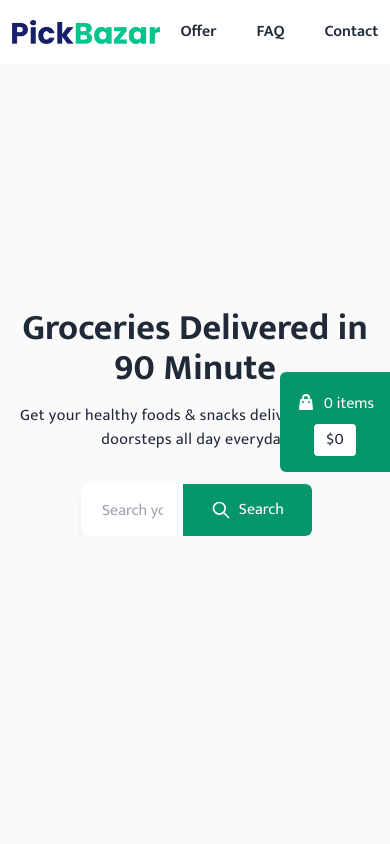
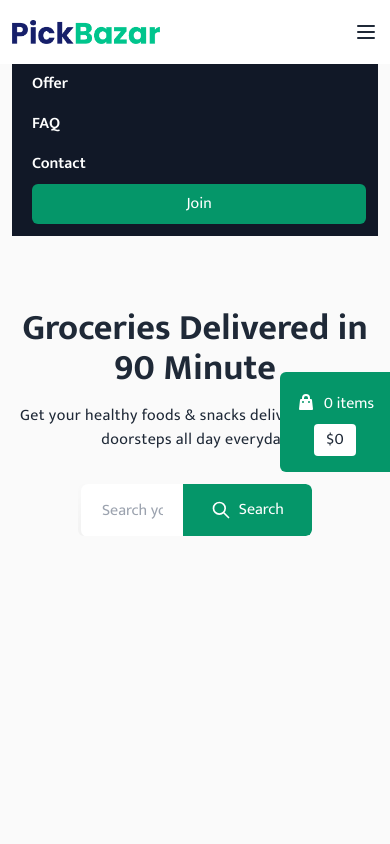
Before and after one commit to hossainrabbi/pick_bazar, a React (Create React App) app: page / in a window 390 px wide. Shown: the top 844 px of the page. Built offline with nearby package versions, Linux system fonts and the light colour scheme.

Commit message:
navbar responsive

```diff
--- a/src/components/Navbar/Navbar.js
+++ b/src/components/Navbar/Navbar.js
@@ -3,18 +3,40 @@
 import Container from '../common/Container';
 import Logo from '../../images/logo.png';
 import { Link } from 'react-router-dom';
+import { useState } from 'react';
 
 const Navbar = () => {
+    const [showMenu, setShowMenu] = useState(false);
+
     return (
         <nav className="w-full bg-white z-10">
             <Container>
-                <div className="flex justify-between items-center h-16">
+                <div className="flex relative justify-between items-center h-16">
                     <img className="h-6" src={Logo} alt="Pick Bazar" />
-                    <ul className="flex items-center">
+                    <svg
+                        xmlns="http://www.w3.org/2000/svg"
+                        className="h-6 w-6 md:hidden cursor-pointer"
+                        fill="none"
+                        viewBox="0 0 24 24"
+                        stroke="currentColor"
+                        onClick={() => setShowMenu(!showMenu)}
+                    >
+                        <path
+                            strokeLinecap="round"
+                            strokeLinejoin="round"
+                            strokeWidth={2}
+                            d="M4 6h16M4 12h16M4 18h16"
+                        />
+                    </svg>
+                    <ul
+                        className={`bg-gray-900 absolute md:static w-full md:w-auto top-16 md:top-auto z-20 pb-3 md:pb-0 md:bg-transparent md:flex md:items-center transition-all scale-y-0 origin-top transform md:transform-none ${
+                            !showMenu && 'scale-y-100'
+                        }`}
+                    >
                         <li className="mx-3 p-2">
                             <Link
                                 to="/"
-                                className="font-semibold hover:text-green-700 transition duration-300 ease-in-out"
+                                className="font-semibold hover:text-green-700 text-white md:text-gray-700 transition duration-300 ease-in-out"
                             >
                                 Offer
                             </Link>
@@ -22,7 +44,7 @@
                         <li className="mx-3 p-2">
                             <Link
                                 to="/"
-                                className="font-semibold hover:text-green-700 transition duration-300 ease-in-out"
+                                className="font-semibold hover:text-green-700 text-white md:text-gray-700 transition duration-300 ease-in-out"
                             >
                                 FAQ
                             </Link>
@@ -30,13 +52,15 @@
                         <li className="mx-3 p-2">
                             <Link
                                 to="/"
-                                className="font-semibold hover:text-green-700 transition duration-300 ease-in-out"
+                                className="font-semibold hover:text-green-700 text-white md:text-gray-700 transition duration-300 ease-in-out"
                             >
                                 Contact
                             </Link>
                         </li>
                         <li className="mx-3 pl-2">
-                            <Button className="bg-green-600">Join</Button>
+                            <Button className="bg-green-600 w-full md:w-auto">
+                                Join
+                            </Button>
                         </li>
                     </ul>
                 </div>
```
